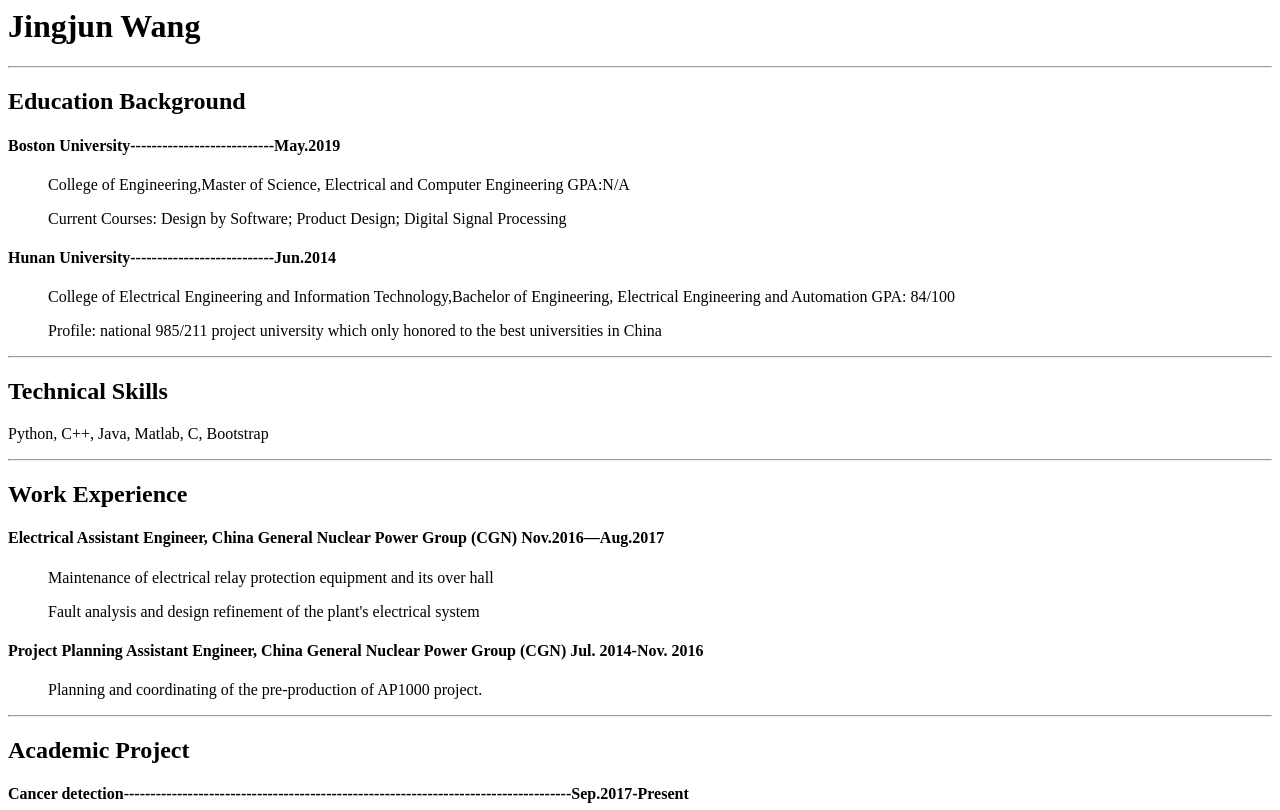
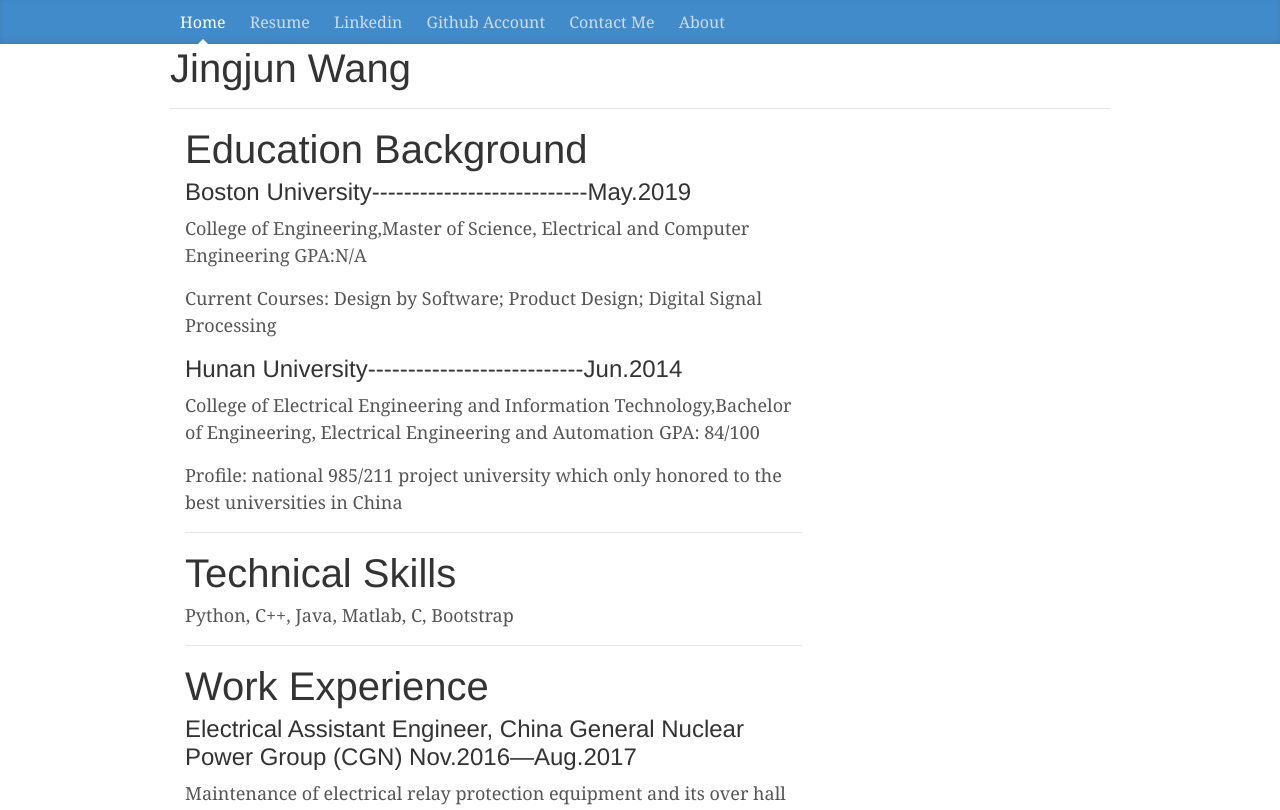
Before and after one commit to AmyWangJingjun/EC601_hw2_jingjun, a plain HTML site: page resume.html in a window 1280 px wide. Shown: the top 810 px of the page. Drawn offline with nearby package versions, Linux system fonts and the light colour scheme.

Commit message:
Add files via upload

```diff
--- a/resume.html
+++ b/resume.html
@@ -1,4 +1,54 @@
+<!DOCTYPE html>
+<html lang="en">
+    <head>
+        <meta charset="utf-8">
+            <meta http-equiv="X-UA-Compatible" content="IE=edge">
+                <meta name="viewport" content="width=device-width, initial-scale=1">
+                    <!-- The above 3 meta tags *must* come first in the head; any other head content must come *after* these tags -->
+                    <meta name="description" content="">
+                        <meta name="author" content="">
+                            <link rel="icon" href="../../favicon.ico">
+
+                                <title>Jingjun home page</title>
+
+                                <!-- Bootstrap core CSS -->
+                                <link href="../../dist/css/bootstrap.min.css" rel="stylesheet">
+
+                                    <!-- IE10 viewport hack for Surface/desktop Windows 8 bug -->
+                                    <link href="../../assets/css/ie10-viewport-bug-workaround.css" rel="stylesheet">
+
+                                        <!-- Custom styles for this template -->
+                                        <link href="blog.css" rel="stylesheet">
+
+                                            <!-- Just for debugging purposes. Don't actually copy these 2 lines! -->
+                                            <!--[if lt IE 9]><script src="../../assets/js/ie8-responsive-file-warning.js"></script><![endif]-->
+                                            <script src="../../assets/js/ie-emulation-modes-warning.js"></script>
+
+                                            <!-- HTML5 shim and Respond.js for IE8 support of HTML5 elements and media queries -->
+                                            <!--[if lt IE 9]>
+                                             <script src="https://oss.maxcdn.com/html5shiv/3.7.3/html5shiv.min.js"></script>
+                                             <script src="https://oss.maxcdn.com/respond/1.4.2/respond.min.js"></script>
+                                             <![endif]-->
+                                            </head>
+
+    <body>
+
+
+        <div class="blog-masthead">
+            <div class="container">
+                <nav class="blog-nav">
+                    <a class="blog-nav-item active" href="index.html">Home</a>
+                    <a class="blog-nav-item" href="Resume.html" >Resume</a>
+                    <a class="blog-nav-item" href="https://www.linkedin.com/in/jingjun-wang-85316314b/">Linkedin</a>
+                    <a class="blog-nav-item" href="https://github.com/AmyWangJingjun/EC601_hw2_jingjun">Github Account</a>
+                    <a class="blog-nav-item" href="Contact_me.html">Contact Me</a>
+                    <a class="blog-nav-item" href="About.html" >About</a>
+                </nav>
+            </div>
+        </div>
+
 <title>Resume</title>
+<div class="container"">
 <h1>Jingjun Wang</h1>
  <hr>
    <div class="container">
@@ -86,3 +136,5 @@
                         <p>Director of the opening ceremony of the 29th sports meeting of Hunan University-------------------Nov. 2011</p>
                         <p>General director of the freshman initiation party of College of Electrical Engineering-----------------Sept.2011</p>
                         <hr>
+</div>
+</html>
```
Also changed, not shown: About.html (+2 -4 lines), Contact_me.html (+2 -2 lines), index.html (+3 -3 lines).
